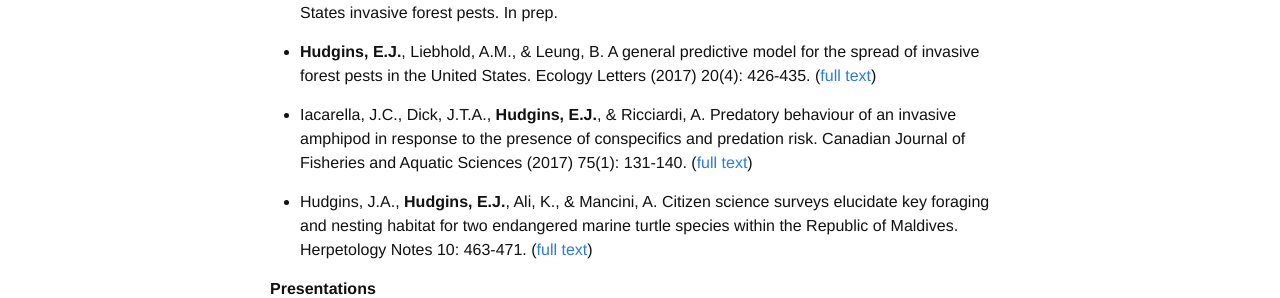
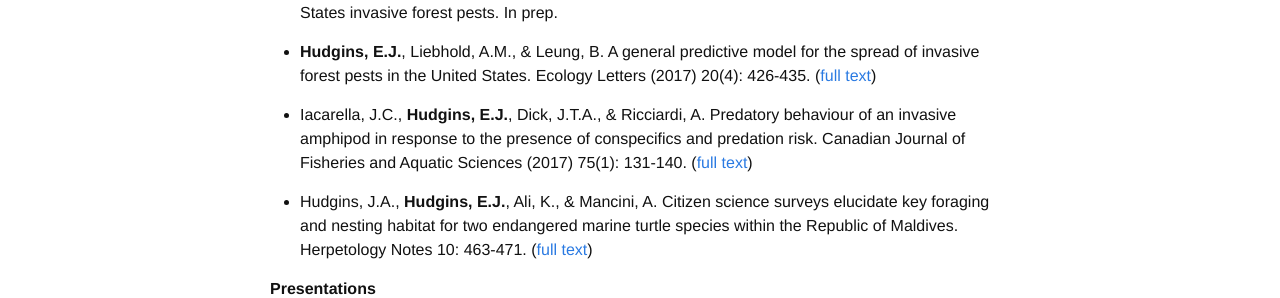
Before and after one commit to emmajhudgins/emmajhudgins.github.io, a Jekyll site: the page built from publications.md, in a window 1280 px wide. Shown: the part 226-524 px from the top of the page. Built offline with Jekyll 4.4.1, drawn with Linux system fonts in a browser that asks for light colours; nearby versions of some CDN libraries; some web fonts are replaced.

```diff
--- a/publications.md
+++ b/publications.md
@@ -14,7 +14,7 @@ order: 2
 
 * **Hudgins, E.J.**, Liebhold, A.M., & Leung, B. A general predictive model for the spread of invasive forest pests in the United States. Ecology Letters (2017) 20(4): 426-435. ([full text](http://onlinelibrary.wiley.com/doi/10.1111/ele.12741/full))
 
-* Iacarella, J.C., Dick, J.T.A., **Hudgins, E.J.**, & Ricciardi, A. Predatory behaviour of an invasive amphipod in response to the presence of conspecifics and predation risk. Canadian Journal of Fisheries and Aquatic Sciences (2017) 75(1): 131-140.    ([full text](http://www.nrcresearchpress.com/doi/full/10.1139/cjfas-2016-0417))
+* Iacarella, J.C., **Hudgins, E.J.**, Dick, J.T.A., & Ricciardi, A. Predatory behaviour of an invasive amphipod in response to the presence of conspecifics and predation risk. Canadian Journal of Fisheries and Aquatic Sciences (2017) 75(1): 131-140.    ([full text](http://www.nrcresearchpress.com/doi/full/10.1139/cjfas-2016-0417))
 
 * Hudgins, J.A., **Hudgins, E.J.**, Ali, K., & Mancini, A. Citizen science surveys elucidate key foraging and nesting habitat for two endangered marine turtle species within the Republic of Maldives. Herpetology Notes 10: 463-471. ([full text](https://www.biotaxa.org/hn/article/view/26126))
 
```
